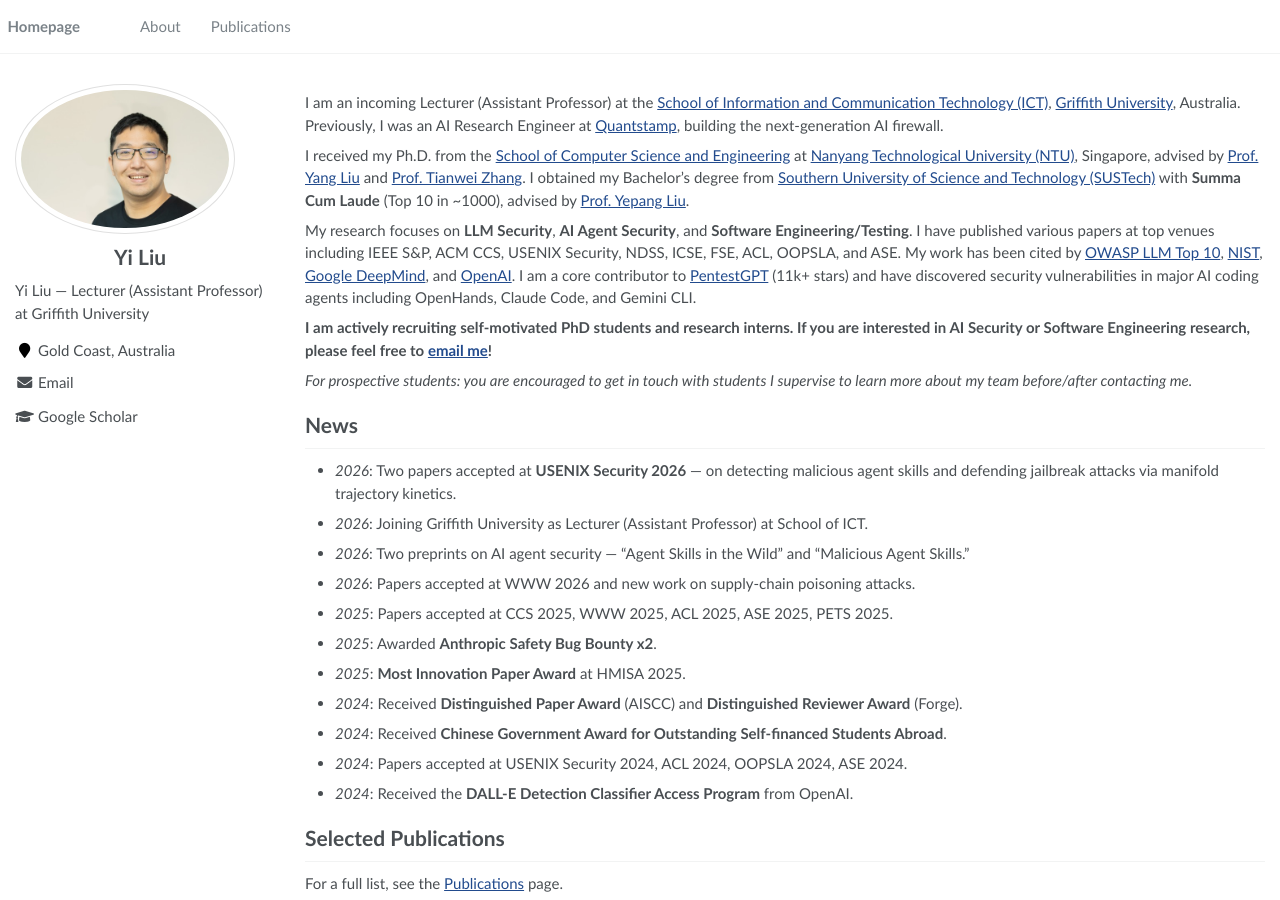
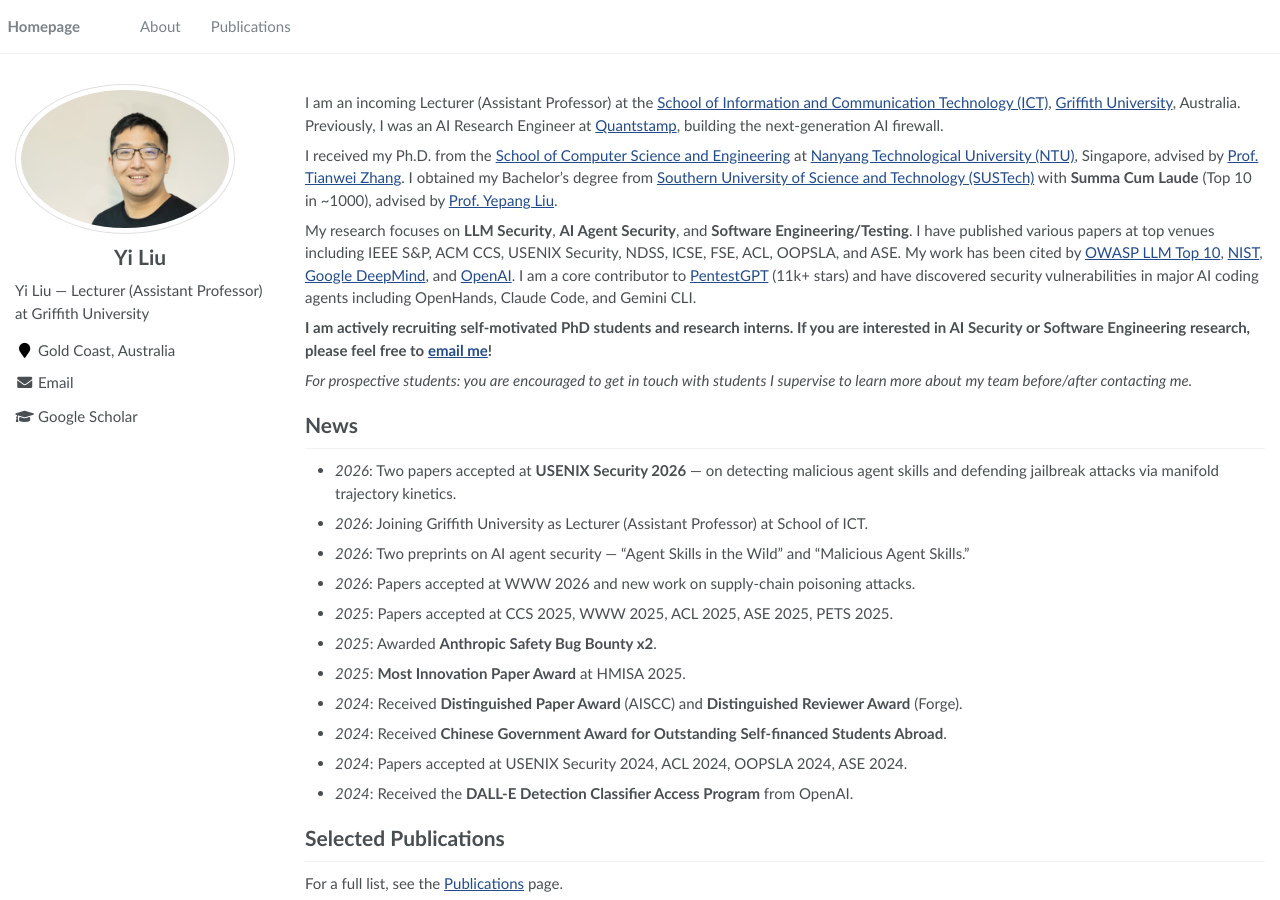
Before and after one commit to liuyi-academic/liuyi-academic.github.io, a Jekyll site: the page built from _pages/about.md, in a window 1280 px wide and 900 px high. Built offline with Jekyll 4.4.1, drawn with Linux system fonts in a browser that asks for light colours; some of the changed text lies outside the part shown.

Commit message:
fix: remove Prof. Yang Liu from PhD advisor listing
Co-Authored-By: Claude Opus 4.7 (1M context) <noreply@anthropic.com>

```diff
--- a/_pages/about.md
+++ b/_pages/about.md
@@ -12,7 +12,7 @@ redirect_from:
 
 I am an incoming Lecturer (Assistant Professor) at the [School of Information and Communication Technology (ICT)](https://www.griffith.edu.au/griffith-sciences/school-information-communication-technology), [Griffith University](https://www.griffith.edu.au/), Australia. Previously, I was an AI Research Engineer at [Quantstamp](https://quantstamp.com/), building the next-generation AI firewall.
 
-I received my Ph.D. from the [School of Computer Science and Engineering](https://www.ntu.edu.sg/computing) at [Nanyang Technological University (NTU)](https://www.ntu.edu.sg/), Singapore, advised by [Prof. Yang Liu](https://personal.ntu.edu.sg/yangliu/) and [Prof. Tianwei Zhang](https://personal.ntu.edu.sg/tianwei.zhang/). I obtained my Bachelor's degree from [Southern University of Science and Technology (SUSTech)](https://www.sustech.edu.cn/en/) with **Summa Cum Laude** (Top 10 in ~1000), advised by [Prof. Yepang Liu](https://yepangliu.github.io/).
+I received my Ph.D. from the [School of Computer Science and Engineering](https://www.ntu.edu.sg/computing) at [Nanyang Technological University (NTU)](https://www.ntu.edu.sg/), Singapore, advised by [Prof. Tianwei Zhang](https://personal.ntu.edu.sg/tianwei.zhang/). I obtained my Bachelor's degree from [Southern University of Science and Technology (SUSTech)](https://www.sustech.edu.cn/en/) with **Summa Cum Laude** (Top 10 in ~1000), advised by [Prof. Yepang Liu](https://yepangliu.github.io/).
 
 My research focuses on **LLM Security**, **AI Agent Security**, and **Software Engineering/Testing**. I have published various papers at top venues including IEEE S&P, ACM CCS, USENIX Security, NDSS, ICSE, FSE, ACL, OOPSLA, and ASE. My work has been cited by [OWASP LLM Top 10](https://owasp.org/www-project-top-10-for-large-language-model-applications/), [NIST](https://www.nist.gov/), [Google DeepMind](https://deepmind.google/), and [OpenAI](https://openai.com/). I am a core contributor to [PentestGPT](https://github.com/GreyDGL/PentestGPT) (11k+ stars) and have discovered security vulnerabilities in major AI coding agents including OpenHands, Claude Code, and Gemini CLI.
 
@@ -82,7 +82,7 @@ For a full list, see the [Publications](/publications/) page.
 # Education
 
 - *Jan 2021 - Sept 2024*: **Ph.D.**, School of Computer Science and Engineering, Nanyang Technological University (NTU), Singapore.
-  - Advisors: [Prof. Yang Liu](https://personal.ntu.edu.sg/yangliu/) and [Prof. Tianwei Zhang](https://personal.ntu.edu.sg/tianwei.zhang/)
+  - Advisor: [Prof. Tianwei Zhang](https://personal.ntu.edu.sg/tianwei.zhang/)
 - *2016 - 2020*: **B.Eng.**, Department of Computer Science and Engineering, Southern University of Science and Technology (SUSTech), China.
   - **Summa Cum Laude** (Top 10 in ~1000)
 
```
